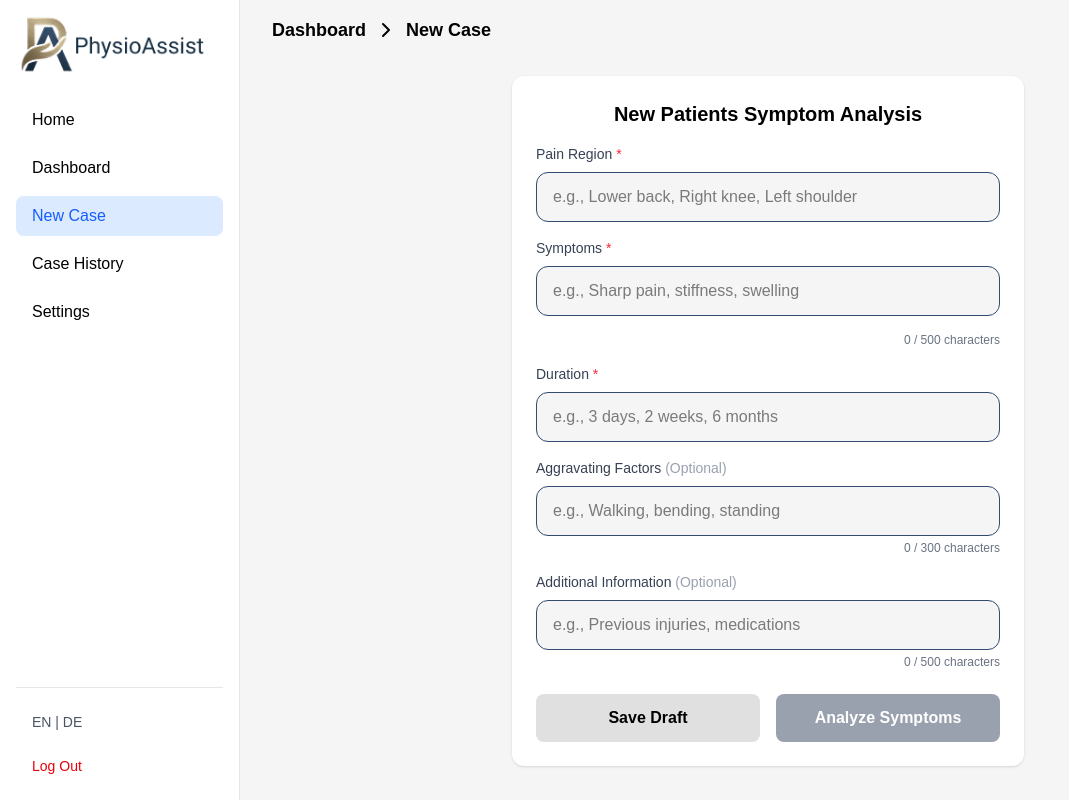
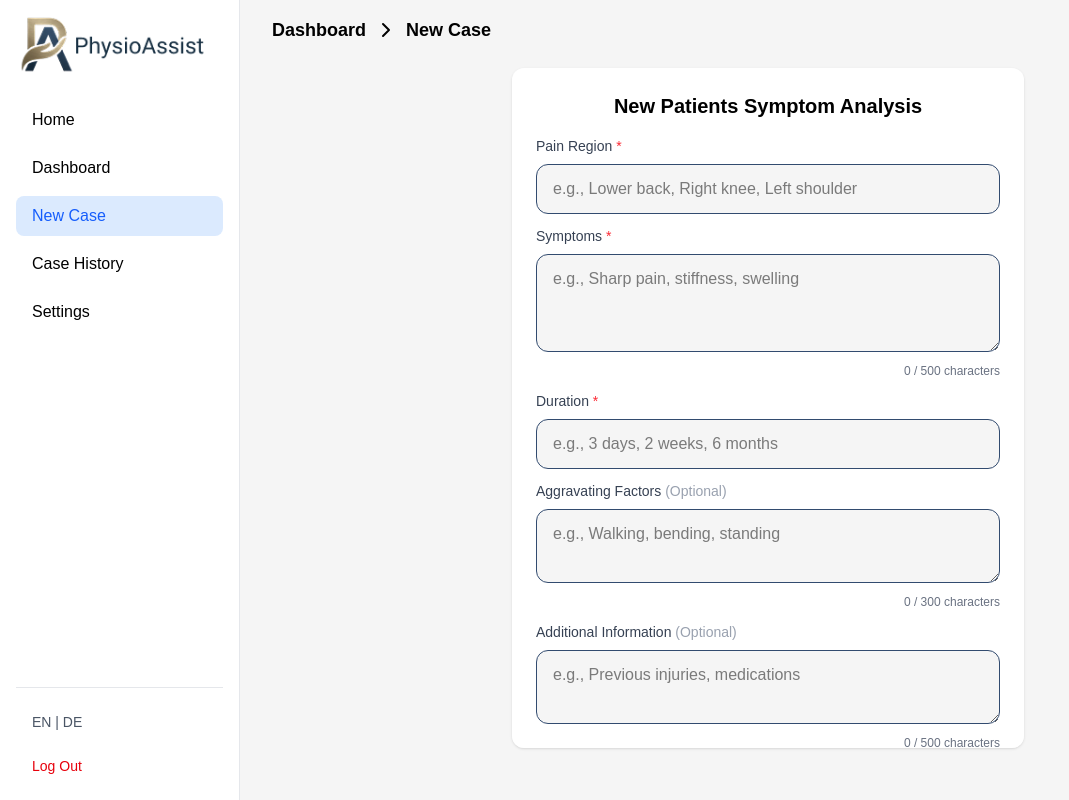
Before and after one commit to michaelfuchaka/PhysioAssist, a Next.js app in the folder physioAssist/client/: page /newcase in a window 1280 px wide. Shown: the whole page, without its empty margins (0-1069 px from the left). Built offline with nearby package versions, Linux system fonts and the light colour scheme; no server answers.

Commit message:
feat: Enhance New Case form; adjust layout and improve textarea usage for better user experience

```diff
--- a/physioAssist/client/src/app/(protected)/newcase/page.jsx
+++ b/physioAssist/client/src/app/(protected)/newcase/page.jsx
@@ -157,13 +157,13 @@ const NewCase = () => {
             </div>
           </nav>
 
-          <div className="mt-8 bg-white shadow-sm max-w-lg mx-auto p-6 rounded-xl">
+          <div className="mt-6 bg-white shadow-sm max-w-lg mx-auto p-6 rounded-xl max-h-[85vh] overflow-y-auto">
             <h2 className="text-xl font-bold mb-4 text-center">
               New Patients Symptom Analysis
             </h2>
         {/* Form submission handling */}
             <form
-              className="space-y-4"
+              className="space-y-3"
               onSubmit ={async (e) =>{
                 e.preventDefault();
                 setSubmitted(true);
@@ -189,10 +189,11 @@ const NewCase = () => {
             >
 
               {/* Pain Region */}
-              <div className="relative">
+              <div>
               <label htmlFor="painRegion" className="block text-sm font-medium mb-2 text-gray-700">
               Pain Region <span className="text-red-500">*</span>
             </label>
+              <div className="relative">
               <input
                 id="painRegion"
                 type="text"
@@ -212,22 +213,24 @@ const NewCase = () => {
                   {errors.painRegion}
                 </p>
               )}
+              </div>
 
               {/* Symptoms */}
-              <div className="relative">
+               <div>
                <label htmlFor="symptoms" className="block text-sm font-medium mb-2 text-gray-700">
               Symptoms <span className="text-red-500">*</span>
             </label>
-               <input
+              <div className="relative">
+               <textarea
                 id="symptoms"
                 name="symptoms"
                 placeholder="e.g., Sharp pain, stiffness, swelling"
                 value={values.symptoms}
                 onChange={handleChange}
                 onBlur={handleBlur}
-               rows={4}
+               rows={3}
                 className={inputClass("symptoms")}
-              />
+              ></textarea>
               {submitted && values.symptoms.trim() && !errors.symptoms && (
               <Check className="absolute right-3 top-3.5 text-green-500" size={20} />
             )}
@@ -241,12 +244,13 @@ const NewCase = () => {
               current={values.symptoms.length}
               max={charLimits.symptoms}
             />
-
+             </div>
               {/* Duration */}
-              <div className="relative">
+               <div>
               <label htmlFor="duration" className="block text-sm font-medium mb-2 text-gray-700">
                   Duration <span className="text-red-500">*</span>
                 </label>
+              <div className="relative">
               <input
                 id="duration"
                 type="text"
@@ -266,43 +270,50 @@ const NewCase = () => {
                   {errors.duration}
                 </p>
               )}
+              </div>
 
               {/* Optional Fields */}
-              <div className="relative">
+              {/* Aggravating Factors */}
+               <div>
               <label htmlFor="aggravating" className="block text-sm font-medium mb-2 text-gray-700">
                   Aggravating Factors <span className="text-gray-400">(Optional)</span>
                 </label>
-              <input
+              <div className="relative">
+              <textarea
                 id="aggravating"
                 name="aggravating"
                 placeholder="e.g., Walking, bending, standing"
                 value={values.aggravating}
                 onChange={handleChange}
-                rows={3}
+                rows={2}
                 className="w-full px-4 py-3 bg-[#F5F5F5] rounded-xl border border-[#324B6F]"
-              />
+              ></textarea>
               <CharCounter
               current={values.aggravating.length}
               max={charLimits.aggravating}
             />
               </div>
-              <div className="relative">
+            </div>
+            {/* Additional Information */}
+            <div>
                <label htmlFor="additional" className="block text-sm font-medium mb-2 text-gray-700">
                 Additional Information <span className="text-gray-400">(Optional)</span>
               </label>
-               <input
+              <div className="relative">
+               <textarea
                 id="additional"
                 name="additional"
                placeholder="e.g., Previous injuries, medications"
                 value={values.additional}
                 onChange={handleChange}
-                rows={3}
+                rows={2}
                 className="w-full px-4 py-3 bg-[#F5F5F5] rounded-xl border border-[#324B6F]"
-              />
+              ></textarea>
               <CharCounter
                 current={values.additional.length}
                 max={charLimits.additional}
               />
+              </div>
               </div>
               {/* buttons  */}
               <div className="flex gap-4 mt-6">
```
Lines whose indentation alone changed are shown as unchanged.
